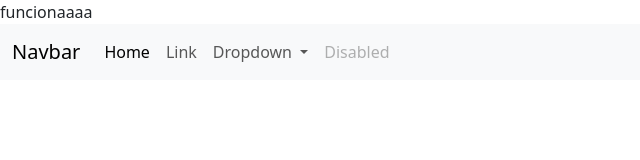
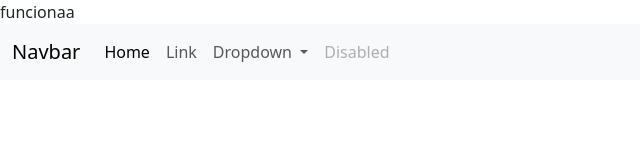
Before and after one commit to yunnyums/knobbly, a plain HTML site: page index.html in a window 1280 px wide. Shown: the full height of the page, 0-640 px from the left. Drawn offline with Linux system fonts and the light colour scheme.

Commit message:
frameworks

```diff
--- a/index.html
+++ b/index.html
@@ -6,7 +6,7 @@
     <title>Document</title>
 </head>
 <body>
-  funcionaaaa
+  funcionaa
     <link rel="stylesheet" href="/css/bootstrap.min.css">
 <nav class="navbar navbar-expand-lg bg-body-tertiary">
   <div class="container-fluid">
```
